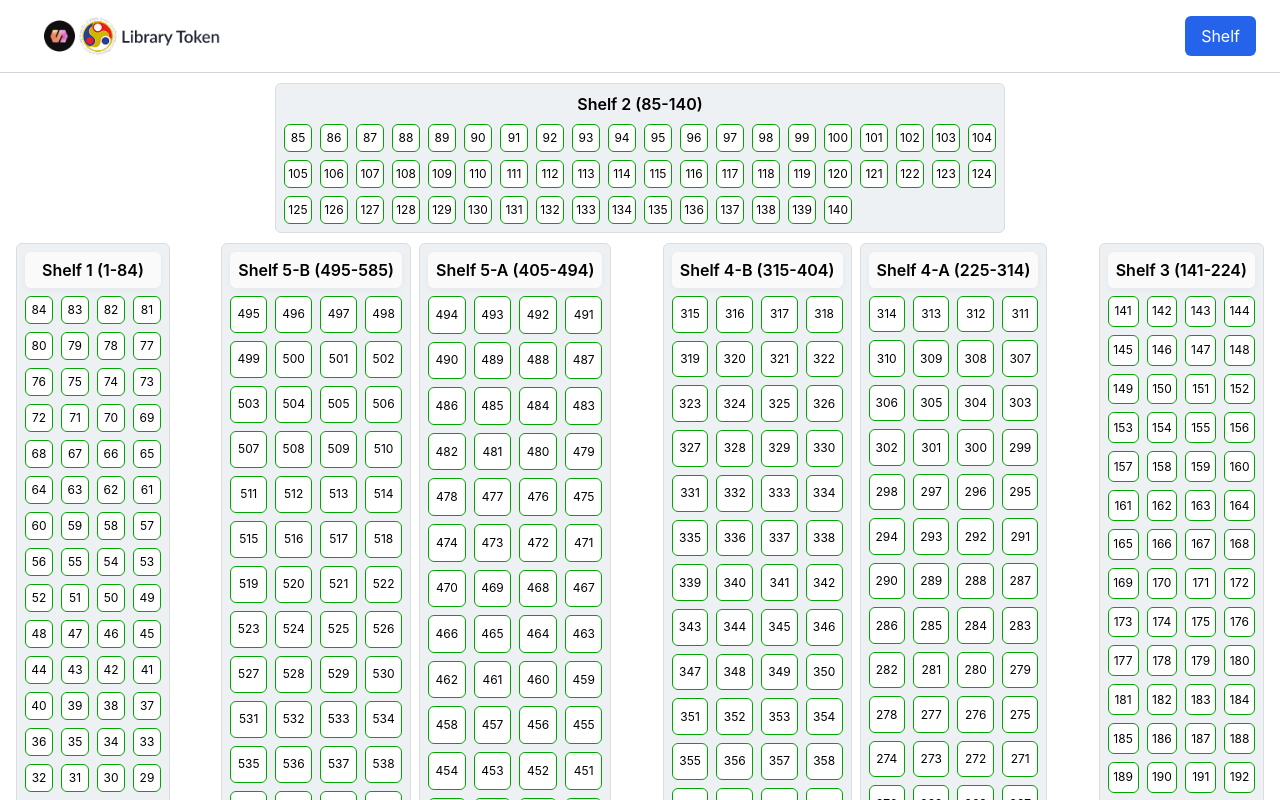
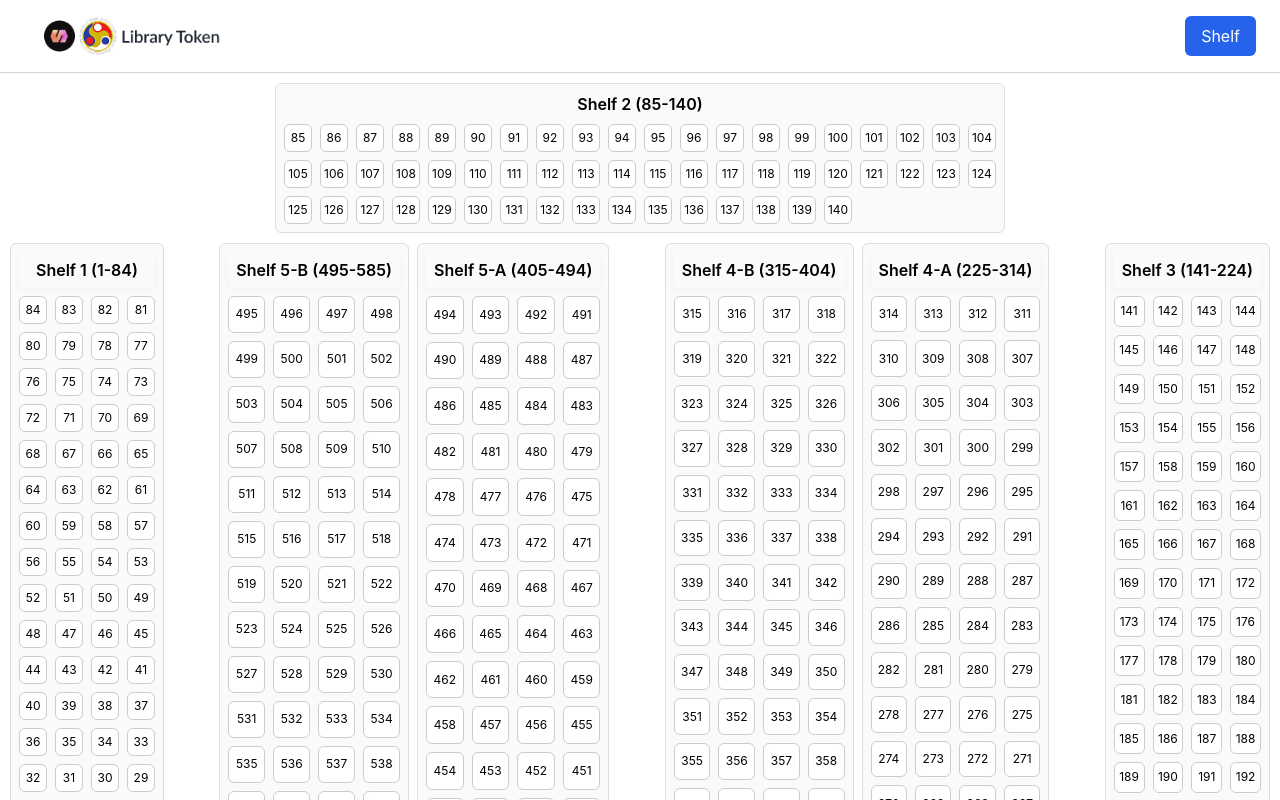
Before and after one commit to swciitg/Library-Token-2025, a React (Create React App) app in the folder frontend/: page /shelf in a window 1280 px wide. Shown: the top 800 px of the page. Built offline with nearby package versions, Linux system fonts and the light colour scheme.

Commit message:
made some ui fixes

```diff
--- a/frontend/src/components/shelf.css
+++ b/frontend/src/components/shelf.css
@@ -3,8 +3,6 @@
   flex-direction:column;
   gap:10px;
   padding:10px;
-  padding-left: 16px;
-  padding-right: 16px;
 }
 
 .wall{
@@ -21,13 +19,13 @@
 .block{
   border:1px solid #ddd;
   padding:8px;
-  background:#EEF1F4;
+  background:#fafafa;
   border-radius:6px;
 }
 
 .pair{
   display:flex;
-  gap:8px;
+  gap:8px; /* tighter gap within a pair */
 }
 
 .label{
@@ -36,6 +34,7 @@
   text-align:center;
 }
 
+/* make certain shelf headings sticky (e.g. Shelf 1 and Shelf 2) */
 .label.sticky{
   position: -webkit-sticky; /* for Safari */
   position: sticky;
@@ -62,8 +61,8 @@
   flex-direction:column;
 }
 
-.slot {
-  border: solid 1px #00A600;
+.slot{
+  border:1px solid #ccc;
   background:#fff;
   border-radius:6px;
   min-width:28px;
@@ -76,20 +75,20 @@
   text-align:center;
 }
 
-.slot.highlight {
-  background:#fff;
+/* removed filled state per latest requirement */
+
+.slot.highlight{
+  background:#fff; /* keep base white, use border/glow for signal */
 }
 
-.slot.highlight.checkin {
-  background-color: #D9D9D9; /* gray */
-  color: black;
-  border: solid 1px #D9D9D9;
-  cursor: not-allowed;
+.slot.highlight.checkin{
+  background-color:#34c759; /* green */
+  color:white;
 }
 
-.slot.highlight.checkout {
-  color: #111111;
-  background-color: #fff;
+.slot.highlight.checkout{
+  background-color:#ef4444; /* red */
+  box-shadow:0 0 0 2px #ef4444 inset;
 }
 
 .entry{
@@ -109,11 +108,3 @@
 .slot {
   scroll-margin-block: 40px; /* gives some space when centered */
 }
-
-.slot.filled {
-  background-color: #e5e7eb; /* gray */
-}
-
-.slot.empty {
-  background-color: #ffffff; /* white */
-}
--- a/frontend/src/components/shelf.jsx
+++ b/frontend/src/components/shelf.jsx
@@ -27,7 +27,7 @@ function Shelfs() {
   // 🔹 Function to determine slot color
   const getSlotClass = (slotNumber) => {
     if (Number(showSlot) === Number(slotNumber)) {
-      if (status === "checkin") return "slot highlight checkin";   // white
+      if (status === "slot-allot") return "slot highlight checkin";   // white
       if (status === "checkout") return "slot highlight checkout"; // gray
     }
     return "slot";
--- a/frontend/src/components/slot.jsx
+++ b/frontend/src/components/slot.jsx
@@ -9,11 +9,17 @@ function Shelfs() {
   const { showSlot, status, setShowSlot, setStatus, rollNumber } = useSlot();
 
   const newEntry = async () => {
-    await changeDb(rollNumber, showSlot);
+    if (status === "slot-allot") await changeDb(rollNumber, showSlot);
     console.log(`${rollNumber} , ${showSlot}`);
     setShowSlot("");
     setStatus("");
     navigate("/");
+  };
+  const SlotClass = () => {
+    if (status === "slot-allot")
+      return "border-green-500 ring-4 ring-green-100";
+    if (status === "checkout") return "border-red-500 ring-4 ring-red-100";
+    return "border-gray-300"; // default class when no status
   };
 
   useEffect(() => {
@@ -27,15 +33,48 @@ function Shelfs() {
     return () => window.removeEventListener("keydown", handleKeyDown);
   }, []);
 
+  let shelfNo = "";
+  if (showSlot < 85) {
+     shelfNo = "1";
+  } else if (showSlot < 141) {
+    shelfNo = "2";
+  } else if (showSlot < 225) {
+    shelfNo = "3";
+  } else if (showSlot < 315) {
+    shelfNo = "4-A";
+  } else if (showSlot < 405) {
+    shelfNo = "4-B";
+  } else if (showSlot < 495) {
+    shelfNo = "5-A";
+  } else {
+    shelfNo = "5-B";
+  }
+
   return (
     <div className="flex items-center justify-center bg-gray-50">
-      <div className="rounded-xl border-4 border-green-500 bg-white shadow-xl p-10 w-96 text-center space-y-4">
-        <p className="text-gray-800 text-3xl font-semibold mb-4">Slot Number</p>
-        <div
-          className={`p-6 text-4xl rounded-3xl text-black transition-all duration-500`}
-        >
-          {showSlot || "--"}
+      <div
+        className={`${SlotClass()} rounded-xl border-4  bg-white shadow-xl p-10 w-96 text-center space-y-4`}
+      >
+        <div className="flex mb-5">
+        {/* Slot Section */}
+        <div className="w-1/2 flex flex-col items-center text-indigo-700">
+          <span className="text-lg font-medium uppercase tracking-wide text-gray-500 mb-2">
+            Slot
+          </span>
+          <span className="text-6xl font-extrabold text-indigo-600 drop-shadow-sm">
+            {showSlot || "--"}
+          </span>
         </div>
+
+        {/* Shelf Section */}
+        <div className="w-1/2 flex flex-col items-center text-emerald-700">
+          <span className="text-lg font-medium uppercase tracking-wide text-gray-500 mb-2">
+            Shelf
+          </span>
+          <span className="text-6xl font-extrabold text-emerald-600 drop-shadow-sm">
+            {shelfNo || "--"}
+          </span>
+        </div></div>
 
         <button
           onClick={newEntry}
```
Also changed, not shown: 2 other files (tests, documents, lock files or other folders).
